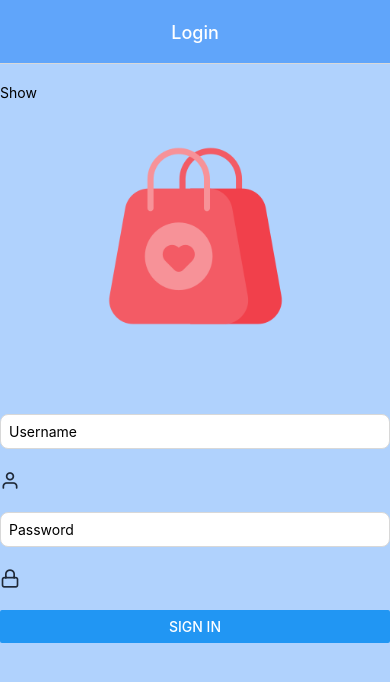
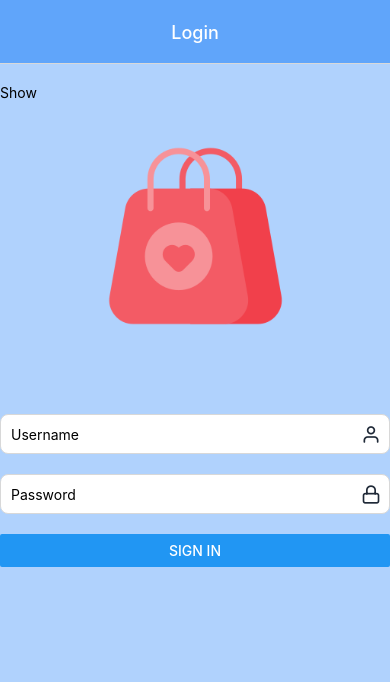
Before and after one commit to shd-mn/store, a React Native app: screen /LoginPage in a window 390 px wide. Shown: the top 682 px of the page. Built offline with nearby package versions, Linux system fonts and the light colour scheme.

Commit message:
refactor: Input component

```diff
--- a/src/components/Input/Input.style.ts
+++ b/src/components/Input/Input.style.ts
@@ -1,11 +1,17 @@
 import {StyleSheet} from 'react-native';
 
 export default StyleSheet.create({
-  textInput: {
-    padding: 8,
-    borderRadius: 8,
-    borderWidth: StyleSheet.hairlineWidth,
+  container: {
+    flexDirection: 'row',
+    height: 40,
     backgroundColor: '#fff',
     borderColor: '#d8d8d8',
+    borderWidth: StyleSheet.hairlineWidth,
+    borderRadius: 8,
+    padding: 8,
+  },
+  textInput: {
+    flex: 1,
+    padding: 2,
   },
 });
--- a/src/components/Input/Input.tsx
+++ b/src/components/Input/Input.tsx
@@ -1,5 +1,5 @@
 import React from 'react';
-import {TextInput} from 'react-native';
+import {View, TextInput} from 'react-native';
 
 import styles from './Input.style';
 
@@ -18,7 +18,7 @@ function Input({
   icon,
 }: PropTypes) {
   return (
-    <>
+    <View style={styles.container}>
       <TextInput
         style={styles.textInput}
         placeholder={placeholder}
@@ -26,8 +26,8 @@ function Input({
         value={value}
         secureTextEntry={secureText}
       />
-      {icon}
-    </>
+      {icon && icon}
+    </View>
   );
 }
 
```
